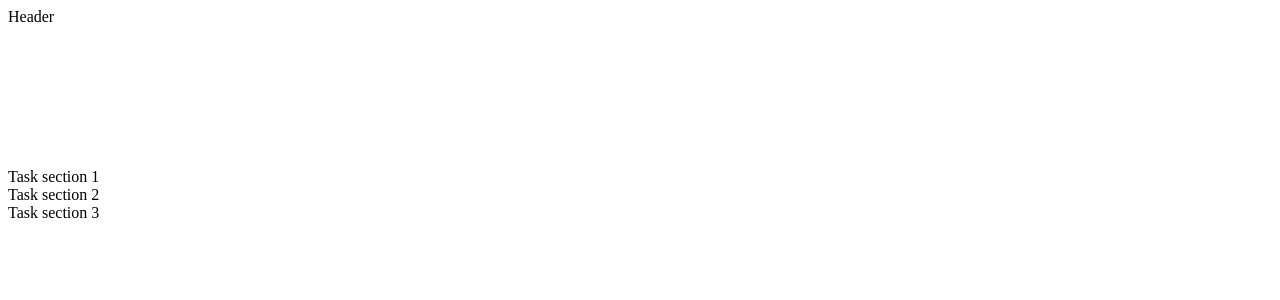
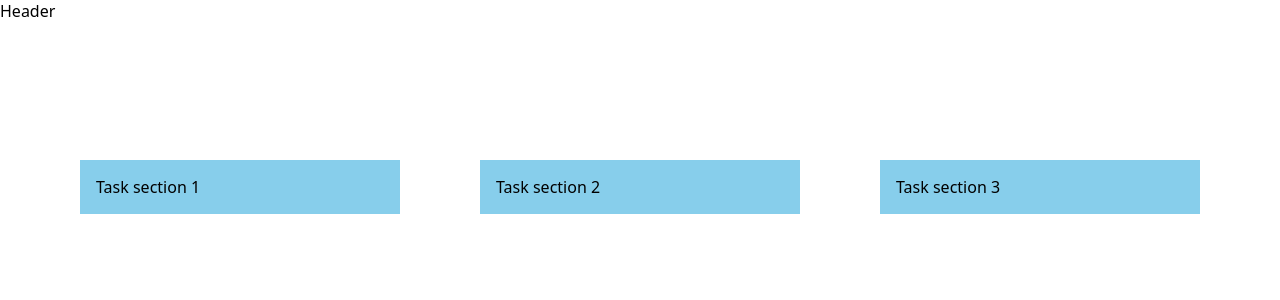
Before and after one commit to sandratraniaina/todo, a React (Vite) app: page / in a window 1280 px wide. Shown: the top 300 px of the page. Built offline with nearby package versions, Linux system fonts and the light colour scheme.

Commit message:
feat: Configure task type layout with css

```diff
--- a/src/components/App/App.css
+++ b/src/components/App/App.css
@@ -2,3 +2,14 @@
     display: grid;
     grid-template-rows: 10rem auto;
 }
+
+.main {
+    display: flex;
+    justify-content: space-evenly;
+}
+
+.task-column {
+    padding: 1rem;
+    background: skyblue;
+    width: 20rem;
+}
--- a/src/main.jsx
+++ b/src/main.jsx
@@ -1,6 +1,8 @@
 import React from 'react'
 import ReactDOM from 'react-dom/client'
 import App from './components/App/App.jsx';
+
+import './main.css';
 
 ReactDOM.createRoot(document.getElementById('root')).render(
     <React.StrictMode>
```
